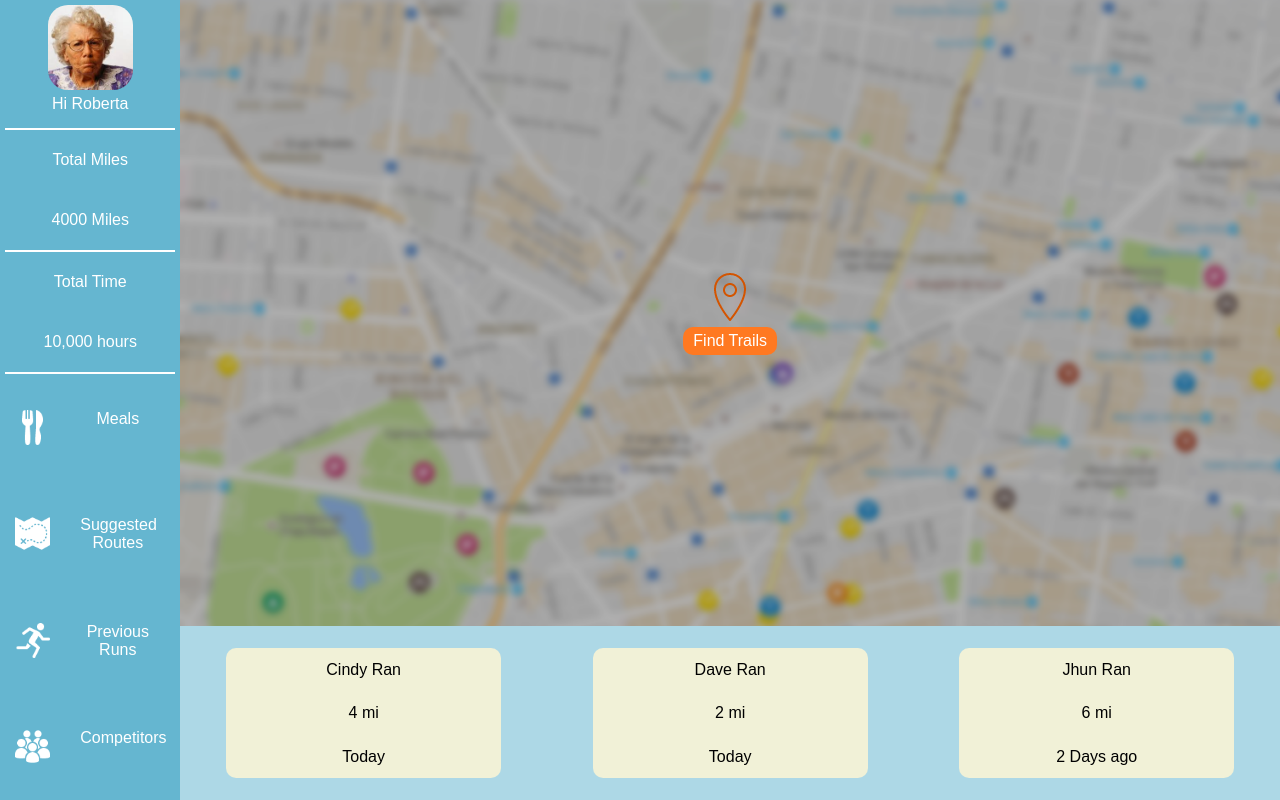
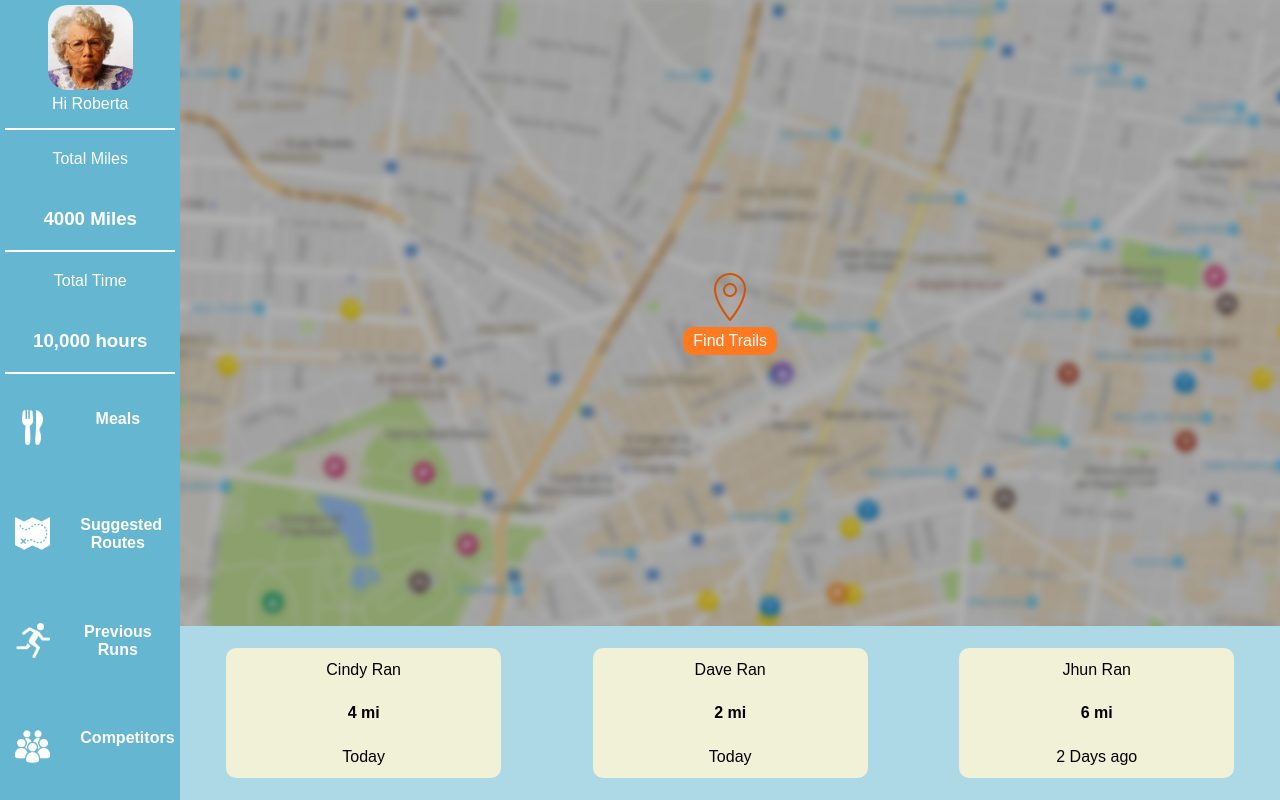
Before and after one commit to cbandrow-zz/ui-ux-challenge, a plain HTML site: page user-flow/index.html in a window 1280 px wide. Drawn offline with Linux system fonts and the light colour scheme; files whose address does not match are found by name.

```diff
--- a/index.html
+++ b/user-flow/index.html
@@ -19,18 +19,18 @@
         <p>
           Total Miles
         </p>
-        <p>
+        <h3>
           4000 Miles
-        </p>
+        </h3>
       </section>
       </section>
       <section class = "personal-total">
         <p>
           Total Time
         </p>
-        <p>
+        <h3>
           10,000 hours
-        </p>
+        </h3>
       </section>
       <section class = "personal-options-container">
         <div class="personal-options">
--- a/main.css
+++ b/user-flow/main.css
@@ -1,13 +1,20 @@
+@import url('https://fonts.googleapis.com/css?family=Open+Sans:400,700');
+
 *{
   margin: 0px;
   padding: 0px;
+  font-family: 'Open Sans'
+  font-weight: 400;
 }
 
 body{
   display: flex;
   height:100vh;
   width:100vw;
+}
 
+h3{
+  font-weight: 700;
 }
 
 .left-side-page{
@@ -116,6 +123,7 @@ body{
   height:35px;
   padding-right: 10px;
   text-align: center;
+  font-weight: 700;
 }
 
 .comparison-info-container{
@@ -150,8 +158,12 @@ body{
   border-radius: 10px;
   background-color: #ff7921;
   color:#fff;
-  font-weight: 200;
+  font-weight: 400;
   font-family: sans-serif;
+}
+
+.mile-info{
+  font-weight: 700;
 }
 
 #meals-img{
```
Also changed, not shown: receiving-team-design/Screen Shot 2017-05-16 at 22.13.49.png (added), receiving-team-design/Screen Shot 2017-05-16 at 22.14.02.png (added), user-flow/IMG_1802.PNG (renamed from IMG_1802.PNG), user-flow/IMG_1804.JPG.jpeg (renamed from IMG_1804.JPG.jpeg), user-flow/IMG_1805.JPG.jpeg (renamed from IMG_1805.JPG.jpeg), user-flow/workout-warrior-1475848358-hwEs-column-width-inline.jpg (renamed from workout-warrior-1475848358-hwEs-column-width-inline.jpg), 5 other files.
